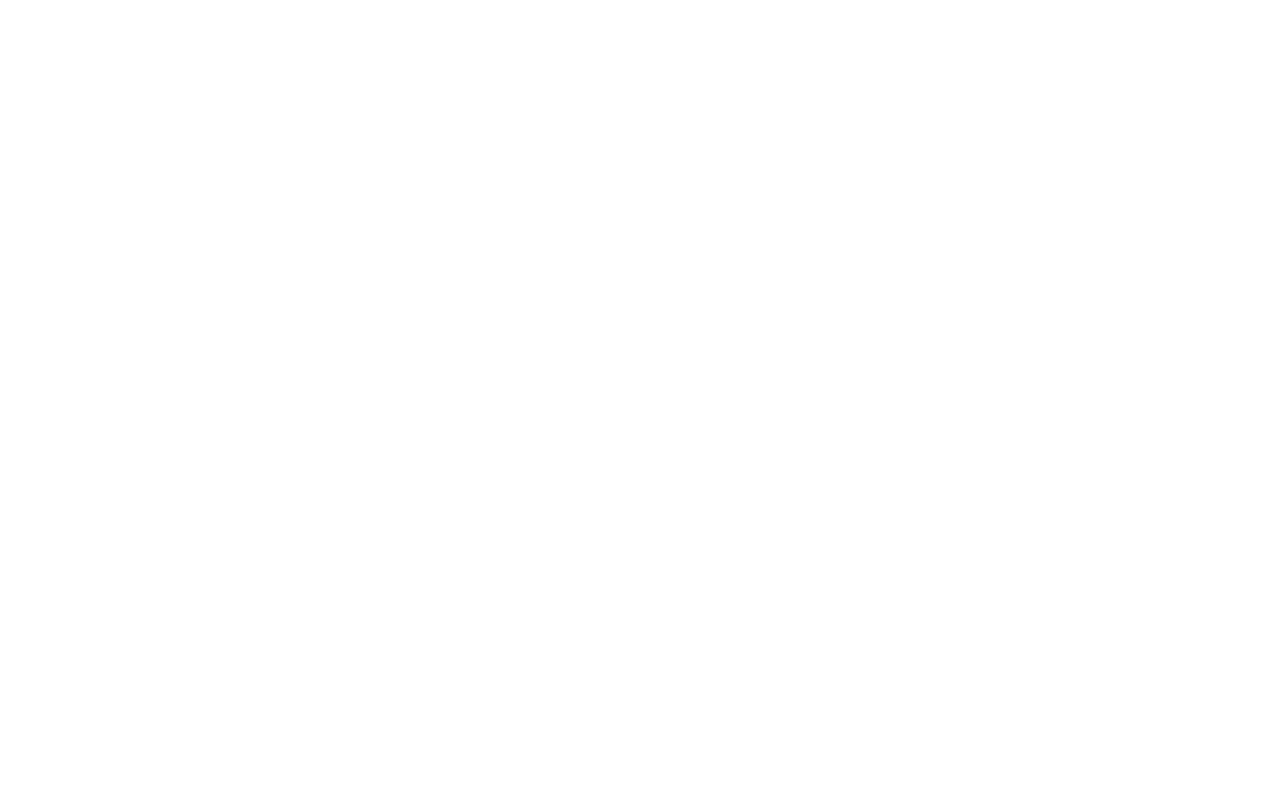
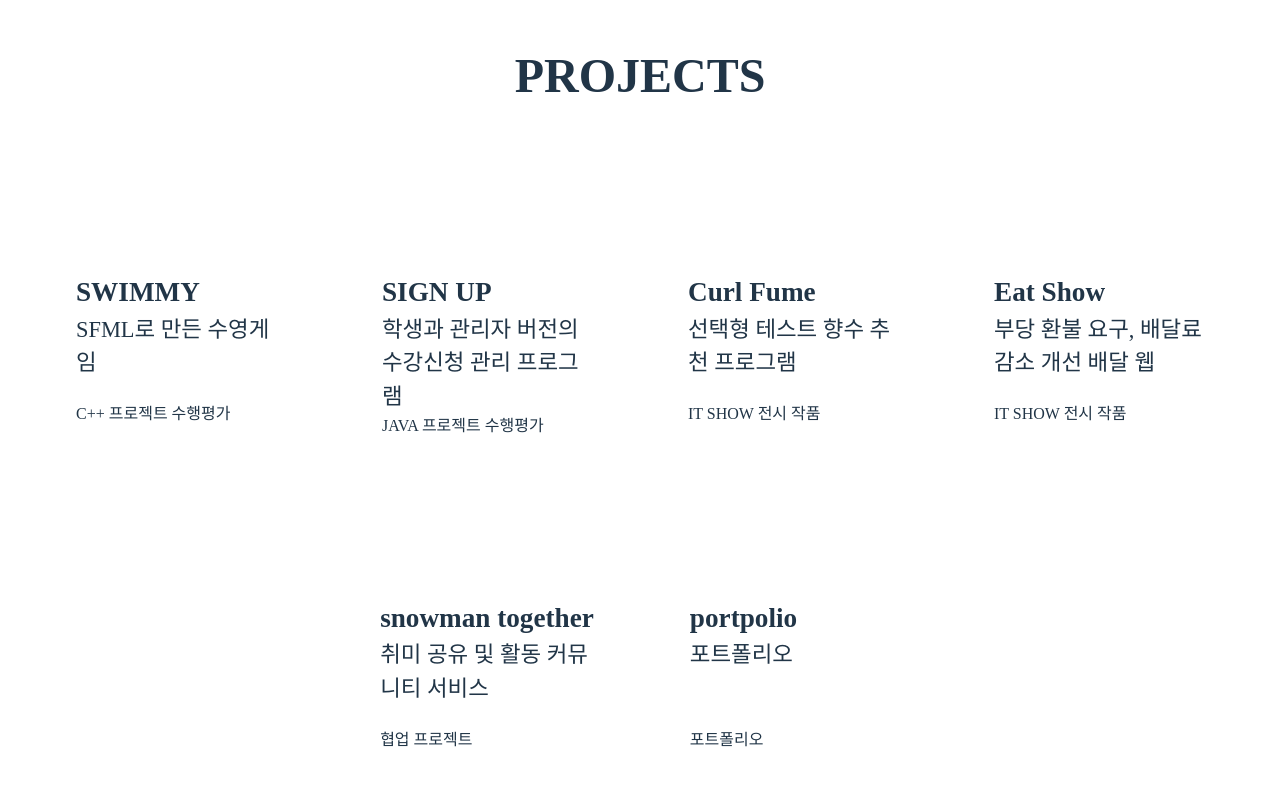
Before and after one commit to euphoria-lucy/Portfolio, a React (Vite) app: page / in a window 1280 px wide. Shown: the part 3300-4086 px from the top of the page. Before the commit the page ends 3296 px from the top, so only its background shows below. Built offline with nearby package versions, Linux system fonts and the light colour scheme; a web font is replaced by a local one.

Commit message:
프로젝트 화면 개발

```diff
--- a/src/App.jsx
+++ b/src/App.jsx
@@ -18,7 +18,7 @@
       <Intro />
       <Skiils />
       <Activity />
-      {/* <Project /> */}
+      <Project />
       {/* <DetailProject1 /> */}
       {/* <DetailProject2 /> */}
       {/* <DetailProject3 /> */}
--- a/src/components/Project.jsx
+++ b/src/components/Project.jsx
@@ -2,7 +2,55 @@
 import "../scss/Project.scss";
 
 const Project = () => {
-  return <div>Project</div>;
+  return (
+    <>
+      <div className="projects-background">
+        <div className="project-intro">PROJECTS</div>
+        <div className="projects-top">
+          <div className="project1">
+            <div className="project-title">SWIMMY</div>
+            <div className="project-explain">SFML로 만든 수영게임</div>
+            <div className="project-subtitle">C++ 프로젝트 수행평가</div>
+          </div>
+          <div className="project2">
+            <div className="project-title">SIGN UP</div>
+            <div className="project-explain">
+              학생과 관리자 버전의 수강신청 관리 프로그램
+            </div>
+            <div className="project-subtitle">JAVA 프로젝트 수행평가</div>
+          </div>
+          <div className="project3">
+            <div className="project-title">Curl Fume</div>
+            <div className="project-explain">
+              선택형 테스트 향수 추천 프로그램
+            </div>
+            <div className="project-subtitle">IT SHOW 전시 작품</div>
+          </div>
+          <div className="project4">
+            <div className="project-title">Eat Show</div>
+            <div className="project-explain">
+              부당 환불 요구, 배달료 감소 개선 배달 웹
+            </div>
+            <div className="project-subtitle">IT SHOW 전시 작품</div>
+          </div>
+        </div>
+        <div className="projects-bottom">
+          <div className="project5">
+            <div className="project-title">snowman together</div>
+            <div className="project-explain">
+              취미 공유 및 활동 커뮤니티 서비스
+            </div>
+            <div className="project-subtitle">협업 프로젝트</div>
+          </div>
+          <div className="project6">
+            <div className="project-title">portpolio</div>
+            <div className="project-explain">포트폴리오</div>
+            <div className="project-subtitle">포트폴리오</div>
+          </div>
+        </div>
+      </div>
+    </>
+  );
 };
 
 export default Project;
--- a/src/scss/Project.scss
+++ b/src/scss/Project.scss
@@ -1,6 +1,47 @@
 @import "../scss/setting/font.scss";
 
-div {
+.projects-background {
+  display: flex;
+  justify-content: center;
+  align-items: center;
+  flex-direction: column;
+  gap: 10em;
+  height: 100vh;
+  // background-color: lavenderblush;
+}
+
+.projects-top,
+.projects-bottom {
+  display: flex;
+  justify-content: flex-start;
+  flex-wrap: wrap;
+  gap: 6em;
+}
+
+.project-intro {
+  font-family: "SCoreDream";
+  font-weight: 900;
+  font-size: 3em;
+}
+
+.project-title {
+  font-family: "SCoreDream";
+  font-weight: 800;
+  font-size: 1.7em;
+}
+
+.project-explain {
   font-family: "SCoreDream";
   font-weight: 500;
+  font-size: 1.4em;
+  white-space: normal;
+  word-wrap: break-word;
+  min-height: 4em;
+  width: 210px;
 }
+
+.project-subtitle {
+  font-family: "SCoreDream";
+  font-weight: 400;
+  font-size: 1em;
+}
```
